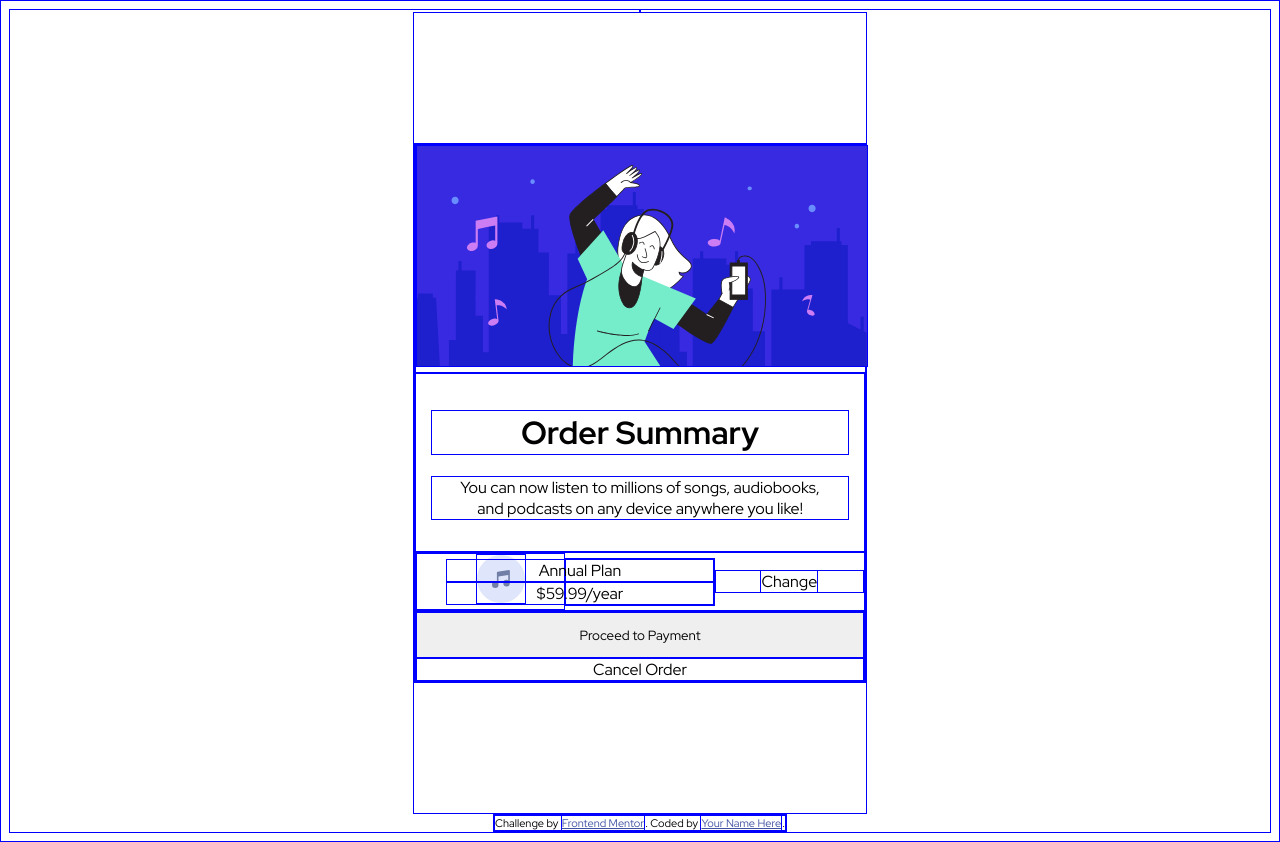
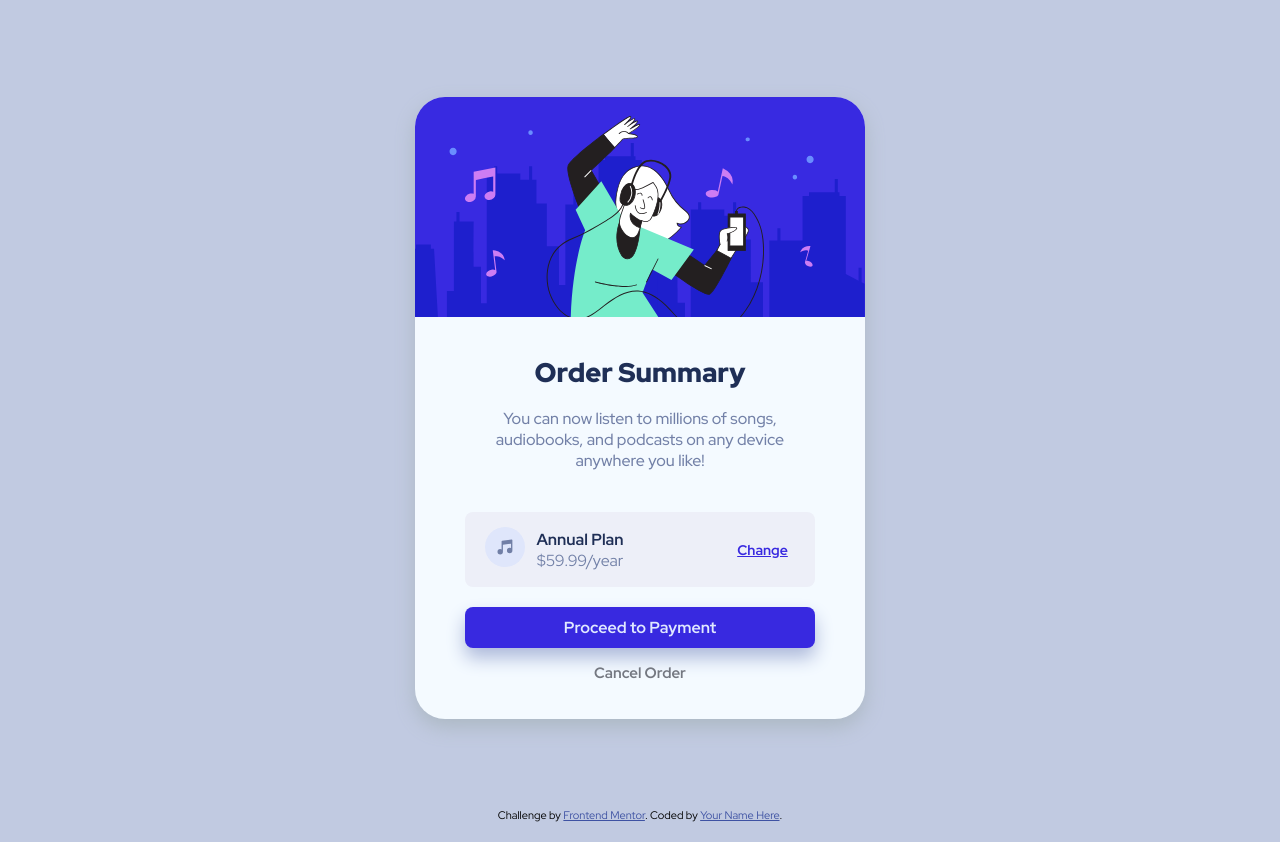
Before and after one commit to yefreescoding/Order-Summary-challenge, a plain HTML site: page index.html in a window 1280 px wide. Drawn offline with Linux system fonts and the light colour scheme.

Commit message:
styles added: color, size, font, etc.

```diff
--- a/index.html
+++ b/index.html
@@ -46,8 +46,8 @@
         </div>
         <!--Grandchild #2-->
         <div>
-          <p>Annual Plan</p>
-          <p>$59.99/year</p>
+          <p class="anual"><b>Annual Plan</b></p>
+          <p class="price">$59.99/year</p>
         </div>
         <!--Grandchild #3-->
         <div>
--- a/styles.css
+++ b/styles.css
@@ -1,18 +1,21 @@
 * {
   font-family: 'Red Hat Display', sans-serif;
-  border: solid 1px blue;
+
+  box-sizing: border-box;
 }
 
 body {
   min-height: 100vh;
   display: grid;
   place-items: center;
+  background-color: hsl(224, 35%, 82%);
 }
 
 main {
   min-height: 100vh;
   display: grid;
   place-items: center;
+
 }
 /*Father container styles*/
 .order-preview-container {
@@ -20,6 +23,11 @@ main {
   display: flex;
   flex-direction: column;
   text-align: center;
+  background-color: rgb(244, 250, 255);
+  border: none;
+  border-radius: 30px;
+  box-shadow: 0px 8px 20px hsl(209, 16%, 72%);
+  overflow: hidden;
 }
 
 /*Child #1 container styles*/
@@ -38,11 +46,17 @@ main {
 }
 
 .info-child-container h1 {
-
+  font-size: 27px;
+  font-weight: 900;
+  color: hsl(223, 47%, 23%);
 }
 
 .info-child-container p {
-  padding: 0px 20px;
+  padding: 0px 40px;
+  font-size: 16px;
+  font-weight: 500;
+  color: hsl(224, 23%, 55%);
+
 }
 
 /*Child #3 container styles*/
@@ -50,28 +64,70 @@ main {
   display: flex;
   flex-direction: row;
   align-items: center;
+  background-color: hsl(229, 44%, 95%);
+  padding: 15px 10px;
+  margin: 10px 50px;
+  border-radius: 8px;
 }
 
 .preview-plan-child-container div {
   flex: 1;
+
 }
 
 .preview-plan-child-container img {
-  margin-left: 20px;
+  margin-left: -50px;
+  width: 40px;
 }
 
 .preview-plan-child-container p {
   margin: 0;
   margin-left: -120px;
+  margin-bottom: 0px;
+}
 
+.anual {
+  color: hsl(223, 47%, 23%);
+}
+
+.price {
+  color: hsl(224, 23%, 55%);
 }
 
 .preview-plan-child-container span {
-  align-self: flex-end;
+  font-weight: bold;
+  font-size: 14px;
+  text-decoration: underline;
+  color: hsl(245, 75%, 52%);
+  margin-left: 25px;
+  cursor: pointer;
+  transition: all 0.25s;
 }
 
 /*Child #4 container styles*/
 .pay-cancel-child-container {
   display: grid;
-  grid-template-rows: 2fr 1fr;
+  grid-template-rows: 1fr 1fr;
 }
+
+.pay-cancel-child-container button {
+  padding: 10px 10px;
+  margin: 10px 50px;
+  border-radius: 8px;
+  border: none;
+  box-shadow: 0px 10px 18px hsl(224, 38%, 77%);
+  font-weight: bold;
+  font-size: 16px;
+  color: hsl(225, 100%, 94%);
+  background-color: hsl(245, 75%, 52%);
+  cursor: pointer;
+  transition: all 0.25s;
+}
+
+.pay-cancel-child-container span {
+  margin-top: 5px;
+  font-weight: bold;
+  font-size: 15px;
+  color: hsl(224, 5%, 48%);
+  cursor: pointer;
+}
```
